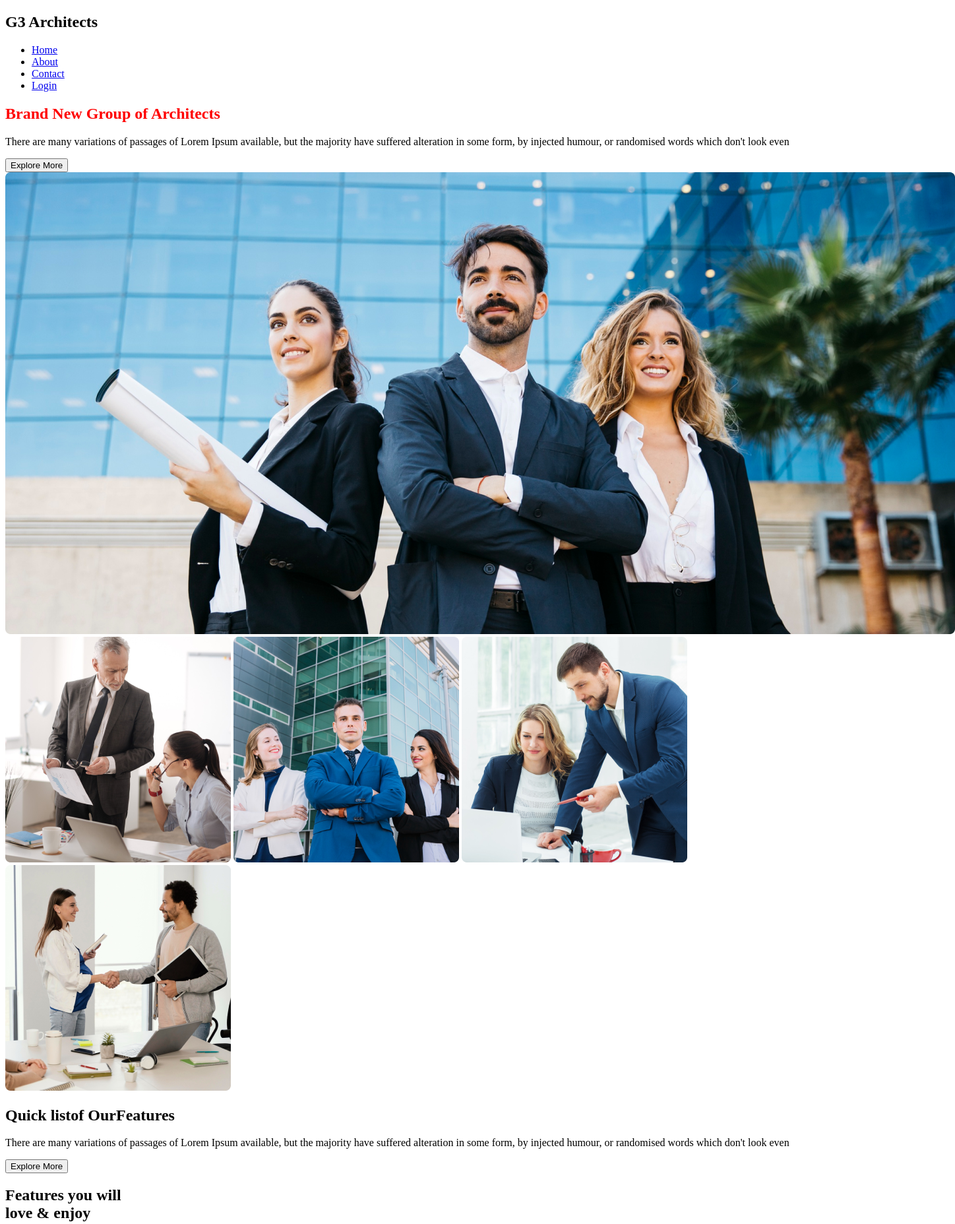
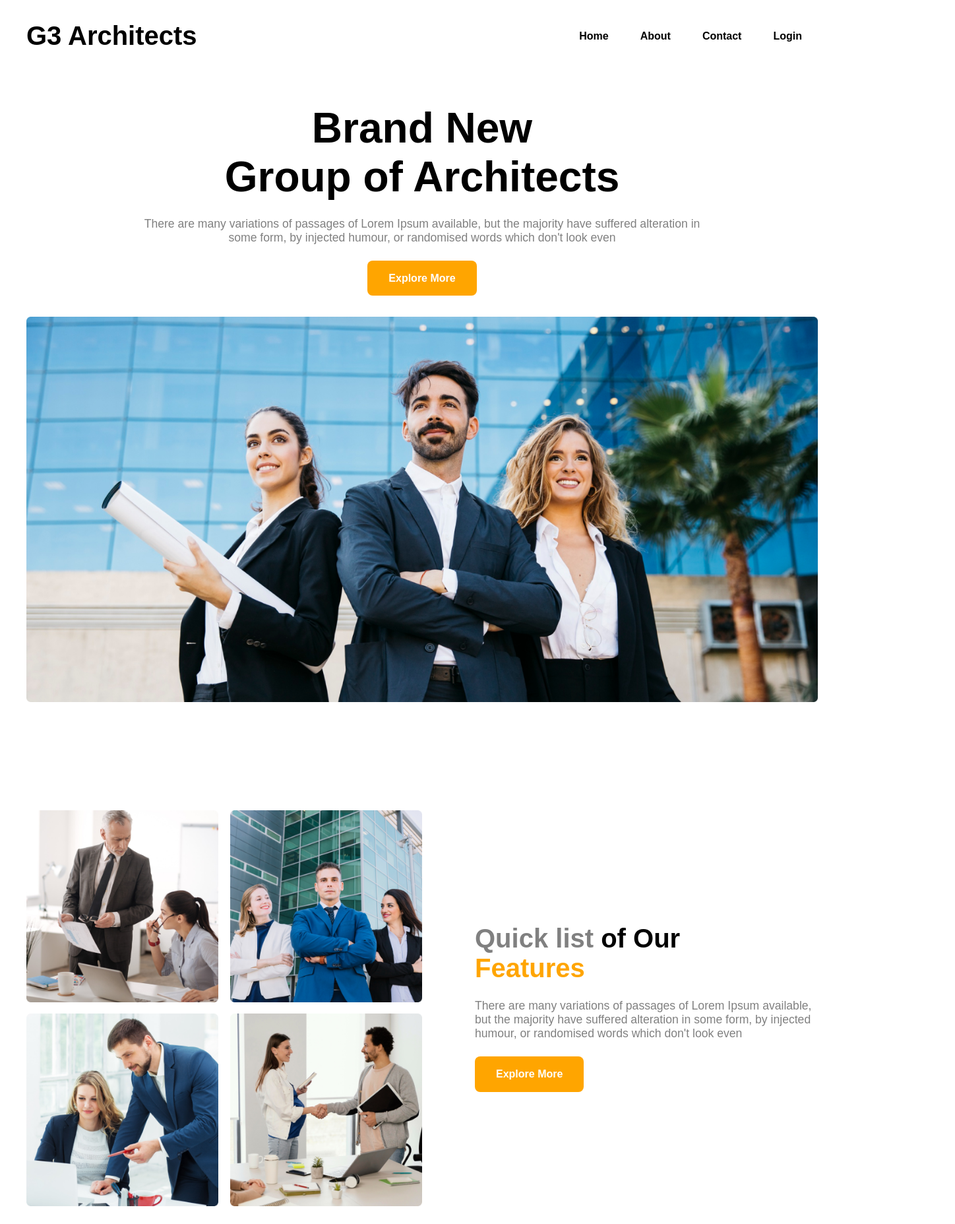
Before and after one commit to Nasirul-Islam/Architects-Company, a plain HTML site: page index.html in a window 1280 px wide. Shown: the top 1855 px of the page at 66% size, 1448 px wide, since content can reach past the window. Drawn offline with Linux system fonts and the light colour scheme.

Commit message:
css added for some sections

```diff
--- a/index.html
+++ b/index.html
@@ -10,9 +10,9 @@
 
 <body>
     <header>
-        <nav>
+        <nav class="flex_xy_center">
             <h2>G3 Architects</h2>
-            <ul>
+            <ul class="flex_xy_center">
                 <li><a href="Home">Home</a></li>
                 <li><a href="About ">About</a></li>
                 <li><a href="Contact">Contact</a></li>
@@ -20,10 +20,13 @@
             </ul>
         </nav>
         <section class="banner">
-            <h1>Brand New Group of Architects </h1>
-            <p>There are many variations of passages of Lorem Ipsum available, but the majority have suffered alteration
-                in some form, by injected humour, or randomised words which don't look even</p>
-            <button class="btn">Explore More</button>
+            <div class="banner_text text_center">
+                <h1>Brand New<br>Group of Architects </h1>
+                <p>There are many variations of passages of Lorem Ipsum available, but the majority have suffered
+                    alteration
+                    in some form, by injected humour, or randomised words which don't look even</p>
+                <button class="btn">Explore More</button>
+            </div>
             <img src="./images/banner.png" alt="banner">
         </section>
     </header>
@@ -35,8 +38,10 @@
                 <img src="./images/team3.png" alt="team3">
                 <img src="./images/team4.png" alt="team4">
             </div>
-            <div class="QuickListText">
-                <h2><span>Quick list</span>of Our<span>Features</span></h2>
+            <div class="QuickListText text_left">
+                <h2><span class="text_gray">Quick list</span> of Our <br>
+                    <span class="text_orange">Features</span>
+                </h2>
                 <p>
                     There are many variations of passages of Lorem Ipsum available,
                     but the majority have suffered alteration in some form, by injected
@@ -45,10 +50,10 @@
                 <button class="btn">Explore More</button>
             </div>
         </section>
-        <section class="">
+        <section class="features_main">
             <div class="features">
                 <div class="featuresText">
-                    <h2>Features you will<br>love & enjoy</h2>
+                    <h2 class="featureTitle">Features you will<br>love & enjoy</h2>
                     <p>
                         There are many variations of passages of Lorem Ipsum available, but the majority have suffered
                         alteration in some form, by injected humour, or randomised words which don't look even
@@ -84,7 +89,7 @@
                     <img src="./images/architect.png" alt="architect">
                 </div>
             </div>
-            <button class="btn">10+Year<br>Experience </button>
+            <button class="btn special_btn"><span class="h2">10+Year</span><br>Experience </button>
         </section>
         <section class="someFacts">
             <h2>Some Facts</h2>
@@ -93,9 +98,23 @@
             <div class="facts">
                 <div class="fact">
                     <img src="./images/icons/ribon.png" alt="ribon">
+                    <h2>54</h2>
+                    <h6>Awards Winnings</h6>
+                </div>
+                <div class="fact">
                     <img src="./images/icons/projects.png" alt="projects">
+                    <h2>1458</h2>
+                    <h6>Project Finished</h6>
+                </div>
+                <div class="fact">
                     <img src="./images/icons/customers.png" alt="customers">
+                    <h2>590</h2>
+                    <h6>Clients Worked</h6>
+                </div>
+                <div class="fact">
                     <img src="./images/icons/email.png" alt="email">
+                    <h2>2578</h2>
+                    <h6>Email Send</h6>
                 </div>
             </div>
         </section>
--- a/style.css
+++ b/style.css
@@ -1,3 +1,162 @@
+* {
+    margin: 0;
+    padding: 0;
+    outline: 0;
+}
+
+ol,
+ul,
+li,
+a {
+    list-style: none;
+    text-decoration: none;
+}
+
+body {
+    font-family: Arial, Helvetica, sans-serif;
+    max-width: 1200px;
+    margin: 0 auto;
+}
+
 h1 {
-    color: red;
+    font-size: 4rem;
 }
+
+h2,
+.h2 {
+    font-size: 2.5rem;
+}
+
+h4 {
+    font-size: 1.4rem;
+    margin-bottom: -1rem;
+}
+
+p {
+    font-size: 1.1rem;
+    color: gray;
+    margin: 1.5rem 0;
+}
+
+.btn {
+    color: white;
+    background-color: orange;
+    padding: 1.1rem 2rem;
+    border: none;
+    border-radius: .5rem;
+    font-size: 1rem;
+    font-weight: 700;
+}
+
+.fact {
+    border: 1px solid orange;
+    border-radius: .5rem;
+    padding: 2rem;
+}
+
+.flex_xy_center {
+    display: flex;
+    justify-content: space-between;
+    align-items: center;
+}
+
+.text_center {
+    text-align: center;
+}
+
+.text_left {
+    text-align: left;
+}
+
+.text_gray {
+    color: gray;
+}
+
+.text_orange {
+    color: orange;
+}
+
+section {
+    margin: 10rem 0;
+}
+
+/* nav styles start */
+nav {
+    padding: 2rem 0;
+}
+
+ul a {
+    margin: 0 1.5rem;
+    color: black;
+    font-weight: 600;
+}
+
+/* banner style start */
+.banner {
+    margin-top: 3rem;
+}
+
+.banner_text {
+    padding: 0 10rem 2rem;
+}
+
+.banner img {
+    width: 100%;
+}
+
+/* Quick List style start */
+
+.QuickList {
+    display: grid;
+    grid-template-columns: 1fr 1fr;
+    align-items: center;
+}
+
+.QuickListImg {
+    display: grid;
+    grid-template-columns: 1fr 1fr;
+    grid-gap: 1.1rem;
+}
+
+.QuickListImg img {
+    width: 100%;
+}
+
+.QuickListText {
+    margin-left: 5rem;
+}
+
+/* features style start */
+.features {
+    display: grid;
+    grid-template-columns: 1fr 1fr;
+    grid-gap: 1.1rem;
+}
+
+.features_main {
+    position: relative;
+}
+
+.special_btn {
+    position: absolute;
+    left: calc(100%/2 - 100px);
+    bottom: -50px;
+    padding: 2rem 3rem;
+}
+
+.featureTitle {
+    border-left: .5rem solid orange;
+    padding-left: 1.2rem;
+}
+
+.featureItem {
+    margin-left: 2rem;
+}
+
+.item {
+    padding: 0.5rem 0;
+}
+
+.featuresImg img {
+    width: 100%;
+}
```
